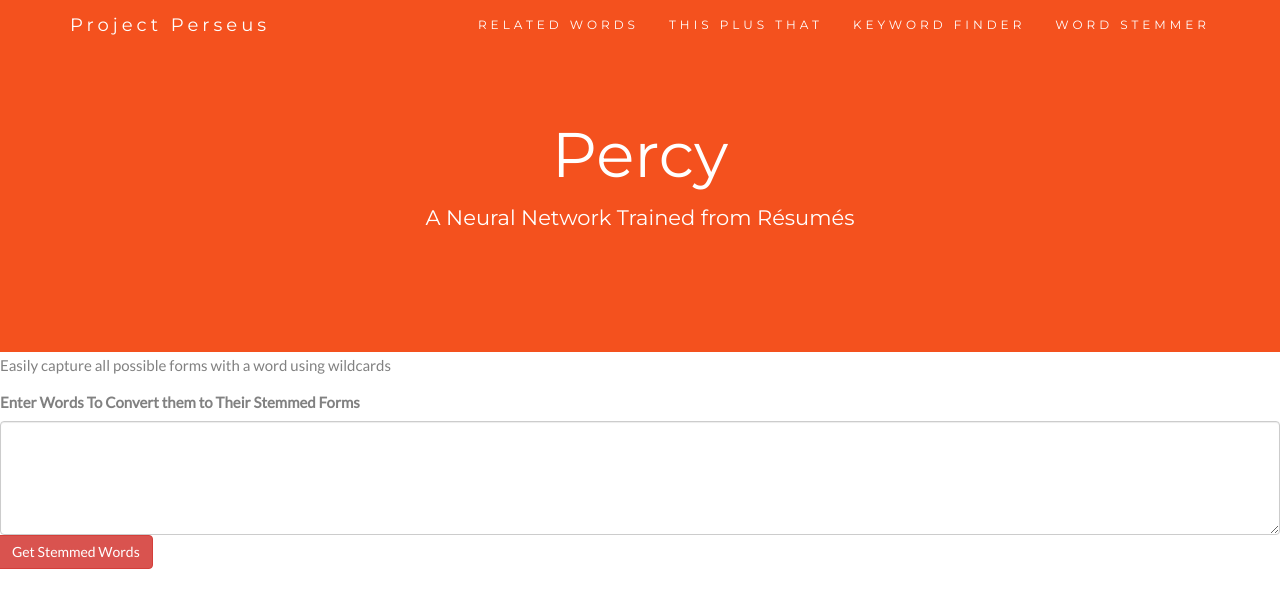
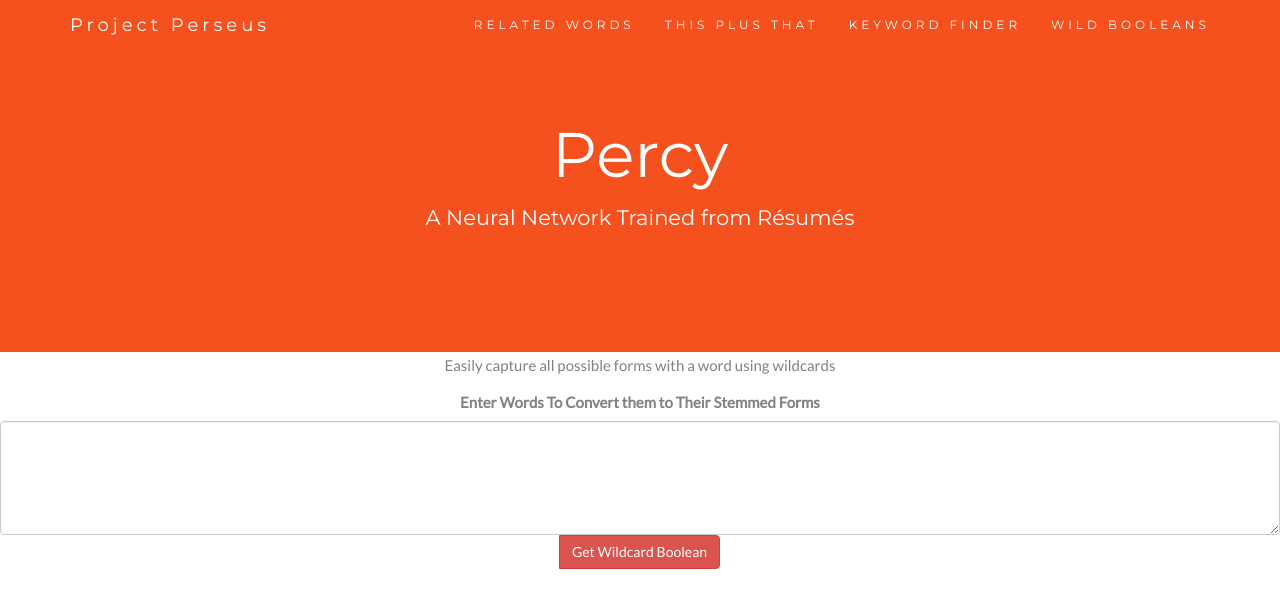
Before and after one commit to estasney/Percy, a Flask app: page /stemmed in a window 1280 px wide. Shown: the top 608 px of the page. Run offline with Flask 2, Linux system fonts and the light colour scheme; parts of the project's set-up code (start-up, migrations or seed data) failed here and were passed over; some libraries are stand-ins or nearby versions.

Commit message:
Changed Word Stemmer to focus on converting boolean searches to wildcard versions.
Also, for each input box, on success, returns the original value

```diff
--- a/home/estasney/mysite/flask_app.py
+++ b/home/estasney/mysite/flask_app.py
@@ -45,7 +45,7 @@ def my_sims():
         user_query = request.form['query'].lower()
         try:
             result = dict(model.similar_by_word(user_query))
-            return render_template('related.html', result=result, success='True', title_h2='Word Similarity Score', title_th='Similarity Score')
+            return render_template('related.html', result=result, success='True', title_h2='Word Similarity Score', title_th='Similarity Score', original=user_query)
         except KeyError as error:
             error_message = str(error)
             offending_term = error_message.split("'")[1]
@@ -62,7 +62,7 @@ def my_sims():
             else:
                 user_equation = word_one.title() + " + " + word_two.title() + " - " + word_three.title() + " = "
                 result = dict(model.most_similar(positive=[word_one, word_two], negative=[word_three]))
-            return render_template('thisplusthat.html', result=result, success='True', user_equation=user_equation)
+            return render_template('thisplusthat.html', result=result, success='True', user_equation=user_equation, word_one=word_one.strip(), word_two=word_two.strip(), word_three=word_three.strip())
         except KeyError as error:
             error_message = str(error)
             offending_term = error_message.split("'")[1]
@@ -87,24 +87,41 @@ def my_sims():
                 except:
                     pass
             user_keywords = sentence_keywords
-            return render_template('keywords.html', keywords=user_keywords, success='True')
+            return render_template('keywords.html', keywords=user_keywords, success='True', original=raw_text)
         except:
             return render_template('keywords.html', success='False')
     elif request.form['button'] == 'raw_stem':
-        regex_punctuation = re.compile(
-            r"(!|\"|#|\$|%|&|\||\)|\(|\*|\+|,|-|\.|\/|:|;|<|=|>|\?|@|\[|\\|\]|\^|_|`|\{|\||\}|~|')"
-        )
-        raw_text = str(request.form['raw_stem'])
-        raw_text = regex_punctuation.sub(" ", raw_text)
-        raw_text = ' '.join([word for word in raw_text.split()])
-        unstemmed_words = raw_text.split()
         stemmer = PorterStemmer()
-        stemmed_words = []
-        for word in unstemmed_words:
-            s_w = stemmer.stem(word)
-            s_w = s_w + "*"
-            stemmed_words.append(s_w)
-        return render_template('stemmed.html', stemmed_words=stemmed_words, success='True')
+        bool_logic = ["OR", "AND", "NOT"]
+        re_words = re.compile(r"(\w+)")
+        search = request.form['raw_stem']
+        terms = search.split()
+        mod_terms = []
+        for term in terms:
+            if term in bool_logic:
+                mod_terms.append(term)
+                continue
+            word_matches = re_words.findall(term)
+            word = ' '.join(word_matches)  # List to string
+            other_char = term.replace(word, "")
+            stem_word = stemmer.stem(word)
+            if stem_word == word:
+                pass
+            else:
+                stem_word = stem_word + "*"
+
+            if len(other_char) == 0:  # Is a operator present?
+                mod_terms.append(stem_word)
+                continue
+            char_position = term.find(other_char)
+            if char_position == 0:
+                full_term = other_char + stem_word
+            else:
+                full_term = stem_word + other_char
+            mod_terms.append(full_term)
+        stemmed_bool = ' '.join(mod_terms)
+        return render_template('stemmed.html', stemmed_bool=stemmed_bool, success='True', original=search)
+
 
 if __name__ == '__main__':
     app.run()
--- a/home/estasney/mysite/templates/layout.html
+++ b/home/estasney/mysite/templates/layout.html
@@ -30,7 +30,7 @@
         <li><a href="/related">RELATED WORDS</a></li>
         <li><a href="/thisplusthat">THIS PLUS THAT</a></li>
         <li><a href="/keywords">KEYWORD FINDER</a></li>
-        <li><a href="/stemmed">WORD STEMMER</a> </li>
+        <li><a href="/stemmed">WILD BOOLEANS</a> </li>
 
       </ul>
     </div>
--- a/home/estasney/mysite/templates/stemmed.html
+++ b/home/estasney/mysite/templates/stemmed.html
@@ -1,27 +1,35 @@
 {% extends "layout.html" %}
 {% block content %}
+{% if success == 'True' %}
 <form action="." method="POST">
-<div class="form-group">
+<div class="form-group text-center">
+    <p> Easily capture all possible forms with a word using wildcards</p>
+  <label for="raw_stem">Enter Words To Convert them to Their Stemmed Forms</label>
+  <textarea class="form-control" rows="5" id="raw_stem" name="raw_stem">{{ original }}</textarea>
+    <div class="input-group-btn">
+        <button type="raw_stem" name="button" value="raw_stem" class="btn btn-danger">Get Wildcard Boolean</button>
+      </div>
+</div>
+</form>
+{% else %}
+<form action="." method="POST">
+<div class="form-group text-center">
     <p> Easily capture all possible forms with a word using wildcards</p>
   <label for="raw_stem">Enter Words To Convert them to Their Stemmed Forms</label>
   <textarea class="form-control" rows="5" id="raw_stem" name="raw_stem"></textarea>
     <div class="input-group-btn">
-        <button type="raw_stem" name="button" value="raw_stem" class="btn btn-danger">Get Stemmed Words</button>
+        <button type="raw_stem" name="button" value="raw_stem" class="btn btn-danger">Get Wildcard Boolean</button>
       </div>
 </div>
 </form>
+{% endif %}
 {% if success == 'True' %}
-<div class="container-fluid bg-grey text-center">
-  <h2> {{title_h2}} </h2>
-  <p>Here are the stemmed versions of your words</p>
-    <div class="container-fluid bg-grey text-center">
-        <ul class="list-group">
-                {% for stem_word in stemmed_words %}
-                <li class="list-group-item">{{stem_word}}</li>
-                {% endfor %}
-        </ul>
+<div class="container-fluid text-center">
+    <div class="well well-lg">
+        <h1>{{stemmed_bool}} </h1>
     </div>
 </div>
+
 {% elif success == 'False' %}
 <div class="container-fluid">
     <h2>Oops!</h2>
```
Also changed, not shown: home/estasney/mysite/templates/home_page.html (+0 -11 lines), home/estasney/mysite/templates/keywords.html (+12 -0 lines), home/estasney/mysite/templates/related.html (+16 -0 lines), home/estasney/mysite/templates/thisplusthat.html (+18 -1 lines).
